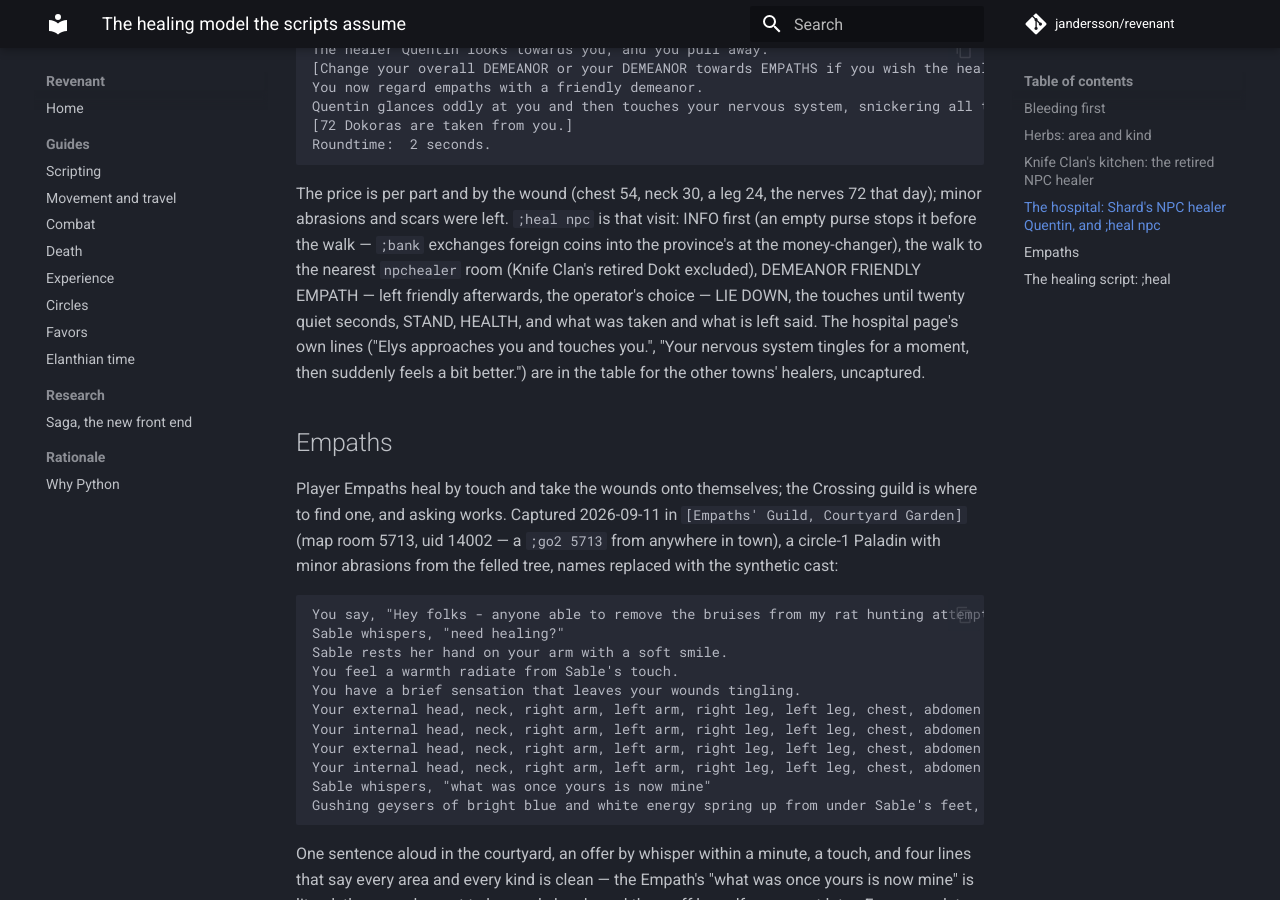
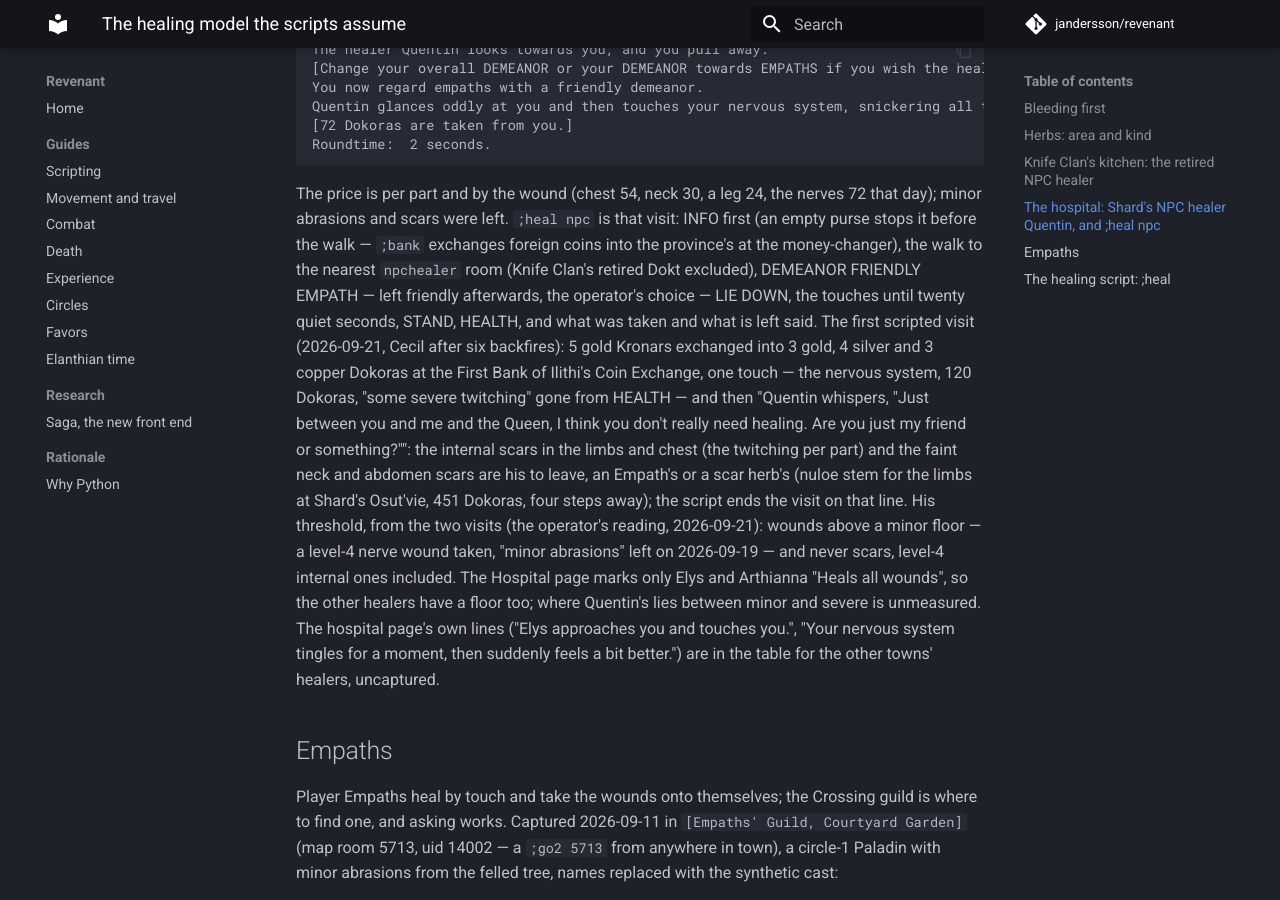
Before and after one commit to jandersson/revenant, an MkDocs documentation site: the page built from docs/healing.md, in a window 1280 px wide and 900 px high, scrolled down 1734 px. Built offline with MkDocs 1.6.1 and Material for MkDocs 9.7.7, drawn with Linux system fonts in a browser that asks for light colours; comment, search, counter and statistics services are not loaded.

Commit message:
feat(heal): the healer's "don't really need healing" ends the visit, and the first visit is recorded (#218)
Quentin's first scripted visit (2026-09-21): the exchange by him, one
touch — the nervous system, 120 Dokoras, the severe twitching gone —
and then "Just between you and me and the Queen, I think you don't
really need healing.  Are you just my friend or something?" The
script waited its twenty quiet seconds past that line; it ends on it
now and says what it means: the rest is scars, an Empath's or a scar
herb's. docs/healing.md records the visit and his threshold as read
from two visits — wounds above a minor floor, never scars — with the
Hospital page's note that only Elys and Arthianna heal all wounds.

Co-Authored-By: Claude Fable 5.1 <noreply@anthropic.com>

```diff
--- a/docs/healing.md
+++ b/docs/healing.md
@@ -98,7 +98,23 @@ money-changer), the walk to the nearest `npchealer` room (Knife
 Clan's retired Dokt excluded), DEMEANOR FRIENDLY EMPATH — left
 friendly afterwards, the operator's choice — LIE DOWN, the touches
 until twenty quiet seconds, STAND, HEALTH, and what was taken and
-what is left said. The hospital page's own lines ("Elys approaches
+what is left said. The first scripted visit (2026-09-21, Cecil after
+six backfires): 5 gold Kronars exchanged into 3 gold, 4 silver and 3
+copper Dokoras at the First Bank of Ilithi's Coin Exchange, one
+touch — the nervous system, 120 Dokoras, "some severe twitching" gone
+from HEALTH — and then "Quentin whispers, "Just between you and me
+and the Queen, I think you don't really need healing.  Are you just
+my friend or something?"": the internal scars in the limbs and chest
+(the twitching per part) and the faint neck and abdomen scars are his
+to leave, an Empath's or a scar herb's (nuloe stem for the limbs at
+Shard's Osut'vie, 451 Dokoras, four steps away); the script ends the
+visit on that line. His threshold, from the two visits (the operator's
+reading, 2026-09-21): wounds above a minor floor — a level-4 nerve
+wound taken, "minor abrasions" left on 2026-09-19 — and never scars,
+level-4 internal ones included. The Hospital page marks only Elys and
+Arthianna "Heals all wounds", so the other healers have a floor too;
+where Quentin's lies between minor and severe is unmeasured. The
+hospital page's own lines ("Elys approaches
 you and touches you.", "Your nervous system tingles for a moment,
 then suddenly feels a bit better.") are in the table for the other
 towns' healers, uncaptured.
```
Also changed, not shown: 2 other files.
